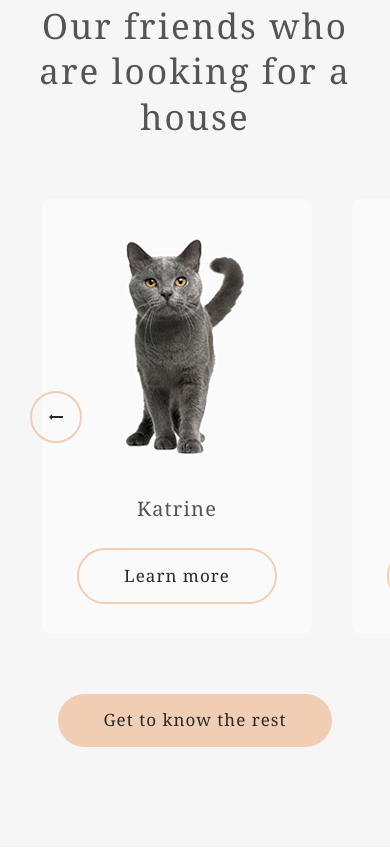
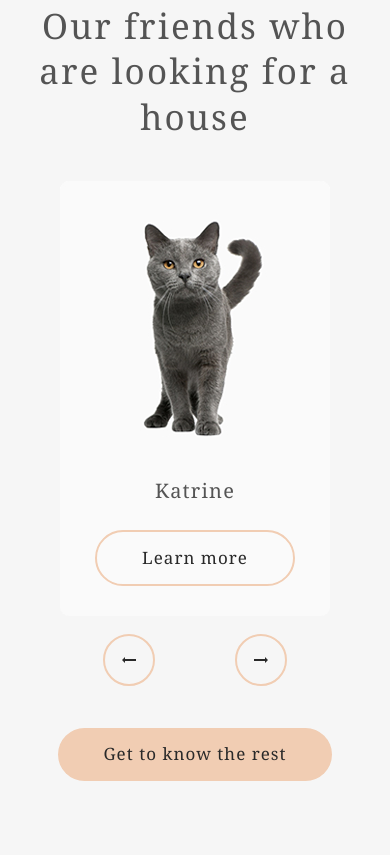
Before and after one commit to an-gelka/Shelter, a plain HTML site: page index.html in a window 390 px wide. Shown: the part 1969-2824 px from the top of the page. Drawn offline with Linux system fonts and the light colour scheme.

Commit message:
fix:adaptive

```diff
--- a/style.css
+++ b/style.css
@@ -53,7 +53,7 @@ img {
   margin: 0 auto;
 }
 
-@media (max-width: 768px) {
+@media (max-width: 1024px) {
   .container {
     padding: 0 30px;
   }
@@ -417,11 +417,14 @@ img {
 
 .slider-box {
   display: flex;
-  justify-content: start;
+  justify-content: center;
+  /* justify-content: start; */
   align-items: center;
   /* width: 93.75%; */
   width: 100%;
-  column-gap: 53px;
+  height: 435px;
+  box-sizing: content-box;
+  /* column-gap: 53px; */
   padding: 60px 40px;
 }
 
@@ -432,26 +435,36 @@ img {
   }
 }
 
-@media (max-width: 320px) {
+@media (max-width: 450px) {
   .slider-box {
     padding: 42px 10px;
     flex-direction: column-reverse;
     row-gap: 18px;
     justify-content: center;
     align-items: center;
+    height: auto;
   }
 }
 
 .slider-cards-box {
+  position: absolute;
   display: flex;
   justify-content: space-between;
   align-items: center;
   column-gap: 90px;
+  max-width: 82.5%;
 }
 
 @media (max-width: 768px) {
   .slider-cards-box {
     column-gap: 40px;
+  }
+}
+
+@media (max-width: 450px) {
+  .slider-cards-box {
+    position: relative;
+    width: auto;
   }
 }
 
@@ -461,20 +474,21 @@ img {
   row-gap: 28px;
   justify-content: space-between;
   align-items: center;
-  width: 270px;
+  /* width: 270px; */
+  flex-basis: 270px;
   background: #FAFAFA;
   border-radius: 9px;
   overflow: hidden;
   transition: background-color linear 0.6s, box-shadow linear 0.3s;
 }
 
-@media (max-width: 768px) {
+@media (max-width: 1024px) {
   .box-card:last-child{
     display: none;
   }
 }
 
-@media (max-width: 320px) {
+@media (max-width: 736px) {
   .box-card:not(:first-child) {
     display: none;
   }
@@ -508,16 +522,24 @@ img {
 
 .slider-btn-box {
   position: relative;
-  width: 52px;
+  width: 100%;
+  padding: 0 40px;
   height: 52px;
 }
 
-@media (max-width: 320px) {
+@media (max-width: 1024px) {
+  .slider-btn-box {
+    padding: 0 30px;
+  }
+}
+
+@media (max-width: 450px) {
   .slider-btn-box {
     width: auto;
     display: inline-flex;
     justify-content: space-between;
     column-gap: 80px;
+    padding: 0 10px;
   }
 }
 
@@ -534,7 +556,7 @@ img {
   transition: background-color linear 0.6s;
 }
 
-@media (max-width: 320px) {
+@media (max-width: 450px) {
   .btn-arrow {
     position: relative;
   }
@@ -542,16 +564,18 @@ img {
 
 .btn-arrow-next {
   position: absolute;
-  margin-left: calc(1096px + 53px ) ;
+  margin-left: calc(100% - 52px - 80px);
+  /* margin-left: calc(1096px + 53px ) ; */
 }
 
 @media (max-width: 768px) {
   .btn-arrow-next {
-    margin-left: calc(580px + 24px + 52px);
+      margin-left: calc(100% - 52px - 60px);
+    /* margin-left: calc(580px + 24px + 52px); */
   }
 }
 
-@media (max-width: 320px) {
+@media (max-width: 450px) {
   .btn-arrow-next {
     position: relative;
     margin: 0;
@@ -573,7 +597,7 @@ img {
   transform: rotate(180deg);
 }
 
-/*----------HELP-------------*/
+/*---------------------HELP------------------------*/
 
 .box-help {
   display: flex;
@@ -782,7 +806,13 @@ img {
   padding-top: 40px;
 }
 
-@media (max-width: 768px) {
+@media (max-width: 1024px) {
+  .inner-footer {
+    row-gap: 60px;
+  }
+}
+
+@media (max-width: 980px) {
   .inner-footer {
     flex-direction: column;
     align-items: center;
@@ -791,7 +821,7 @@ img {
   }
 }
 
-@media (max-width: 320px) {
+@media (max-width: 450px) {
   .inner-footer {
     row-gap: 40px;
   }
@@ -804,13 +834,19 @@ img {
   /* max-width: 740px; */
 }
 
-@media (max-width: 768px) {
+@media (max-width: 1024px) {
   .box-content-footer {
     column-gap: 60px;
   }
 }
 
-@media (max-width: 320px) {
+@media (max-width: 980px) {
+  .box-content-footer {
+    column-gap: 60px;
+  }
+}
+
+@media (max-width: 450px) {
   .box-content-footer {
     flex-direction: column;
     row-gap: 40px;
@@ -834,13 +870,13 @@ img {
   row-gap: 40px;
 }
 
-@media (max-width: 768px) {
+@media (max-width: 980px) {
   .content-footer {
     padding: 0;
   }
 }
 
-@media (max-width: 320px) {
+@media (max-width: 450px) {
   .content-footer {
     align-items: center;
   }
@@ -856,7 +892,7 @@ img {
   letter-spacing: 2px;
 }
 
-@media (max-width: 320px) {
+@media (max-width: 450px) {
   .title-footer {
     letter-spacing: 0.06em;
 
@@ -887,11 +923,7 @@ footer .title {
   max-width: 40px;
 }
 
-.img-block-footer {
-  max-width: 300px;
-}
-
-@media (max-width: 320px) {
+@media (max-width: 450px) {
   .img-block-footer {
     max-width: 260px;
   }
```
